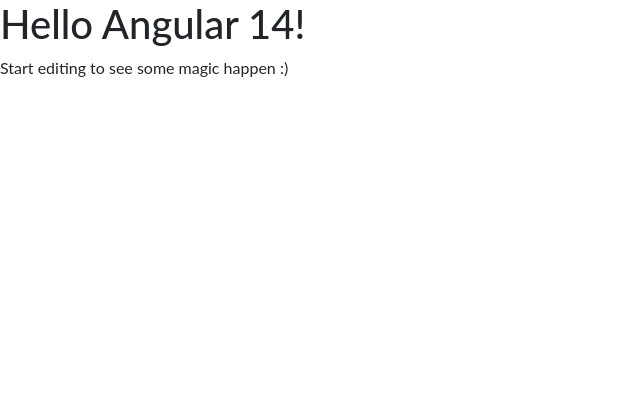
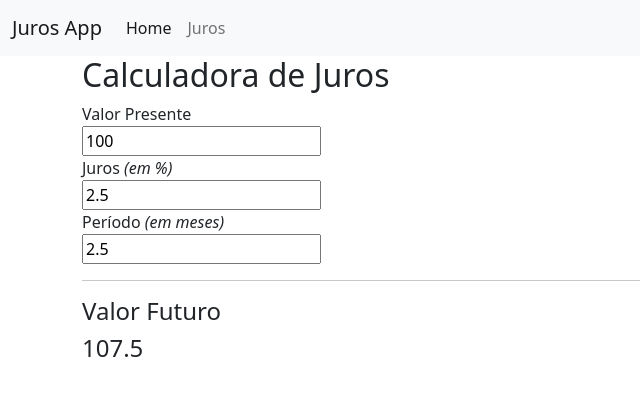
Before and after one commit to AugustoThiago/appJuros, an Angular app: page /juros in a window 1280 px wide. Shown: the top 396 px of the page, without its empty margins (0-640 px from the left). Built offline with nearby package versions, Linux system fonts and the light colour scheme.

Commit message:
2 files modified, 6 added

```diff
--- a/src/app/app.component.html
+++ b/src/app/app.component.html
@@ -1,4 +1,21 @@
-<hello name="{{ name }}"></hello>
-<p>
-  Start editing to see some magic happen :)
-</p>
+<nav class="navbar navbar-expand-lg navbar-light bg-light">
+<div class="container-fluid">
+  <a class="navbar-brand" href="#">Juros App</a>
+  <button class="navbar-toggler" type="button" data-bs-toggle="collapse" data-bs-target="#navbarNavDropdown" aria-controls="navbarNavDropdown" aria-expanded="false" aria-label="Toggle navigation">
+    <span class="navbar-toggler-icon"></span>
+  </button>
+  <div class="collapse navbar-collapse" id="navbarNavDropdown">
+    <ul class="navbar-nav">
+      <li class="nav-item">
+        <a class="nav-link active" aria-current="page" [routerLink]="['/']">Home</a>
+      </li>
+      <li class="nav-item">
+        <a class="nav-link" [routerLink]="['/juros']">Juros</a>
+      </li>
+    </ul>
+  </div>
+</div>
+</nav>
+<div class="container">
+  <router-outlet></router-outlet>
+</div>
--- /dev/null
+++ b/src/app/home/home.component.html
@@ -0,0 +1 @@
+<h2>Home</h2>
--- /dev/null
+++ b/src/app/home/home.component.ts
@@ -0,0 +1,15 @@
+import { Component, OnInit } from '@angular/core';
+
+@Component({
+  selector: 'app-home',
+  templateUrl: './home.component.html',
+  styleUrls: ['./home.component.css']
+})
+export class HomeComponent implements OnInit {
+
+  constructor() { }
+
+  ngOnInit() {
+  }
+
+}
--- /dev/null
+++ b/src/app/juros/juros.component.html
@@ -0,0 +1,13 @@
+<h2>Calculadora de Juros</h2>
+
+<div>Valor Presente</div>
+<input type="numer" step="0.01" [(ngModel)]="vp">
+<br>
+<div>Juros <em>(em %)</em></div>
+<input type="numer" step="0.01" [(ngModel)]="j">
+<br>
+<div>Período <em>(em meses)</em></div>
+<input type="numer" step="0.01" [(ngModel)]="j">
+<hr>
+<h4>Valor Futuro</h4>
+<h4>{{getJurosSimples()}}</h4>
--- /dev/null
+++ b/src/app/juros/juros.component.ts
@@ -0,0 +1,26 @@
+import { Component, OnInit } from '@angular/core';
+
+@Component({
+  selector: 'app-juros',
+  templateUrl: './juros.component.html',
+  styleUrls: ['./juros.component.css']
+})
+export class JurosComponent implements OnInit {
+  vp: number;
+  j:  number;
+  n:  number;
+
+  constructor() {
+    this.vp = 100;
+    this.j = 2.5;
+    this.n = 3;
+  }
+
+  ngOnInit() {
+  }
+
+getJurosSimples(){
+  return this.vp*(1+this.j/100*this.n)
+}
+
+}
```
Also changed, not shown: src/app/app.module.ts (+8 -2 lines), src/app/home/home.component.css (added), src/app/juros/juros.component.css (added).
